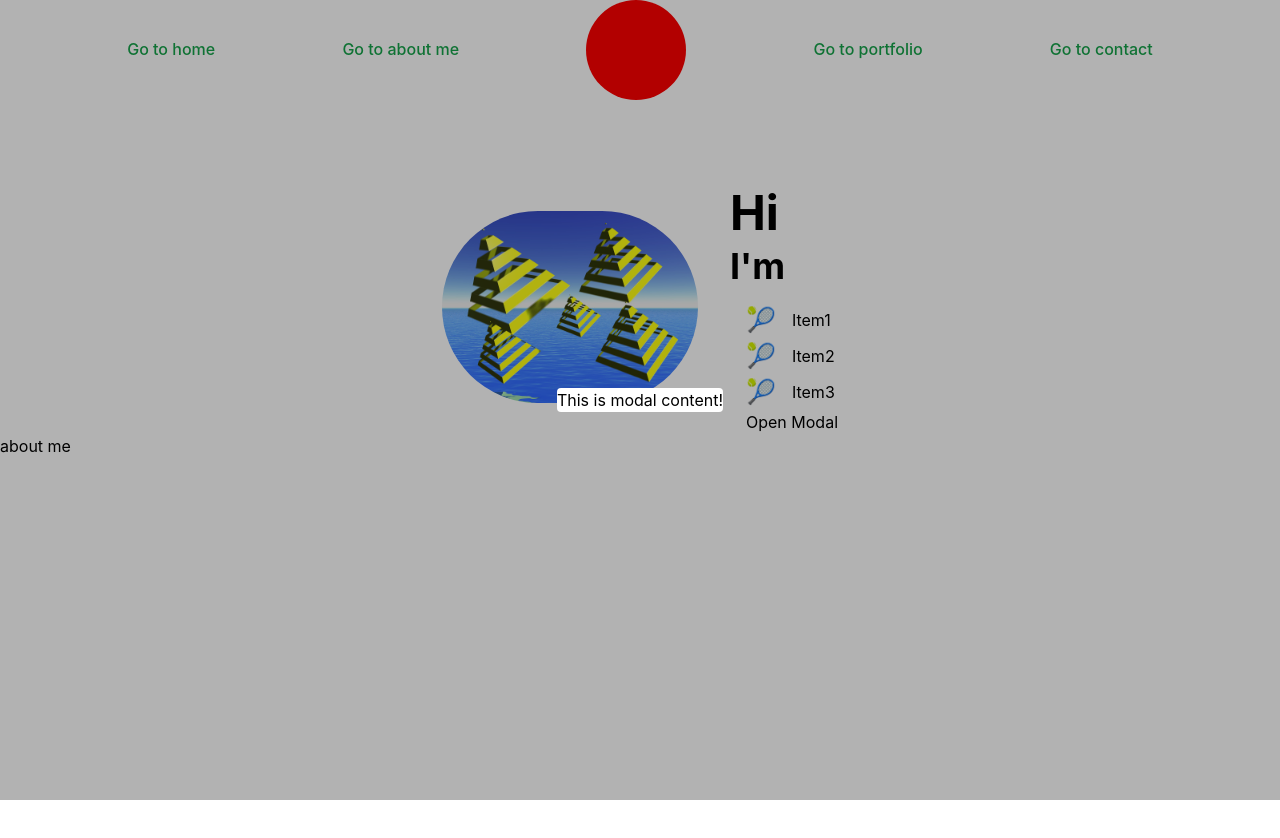
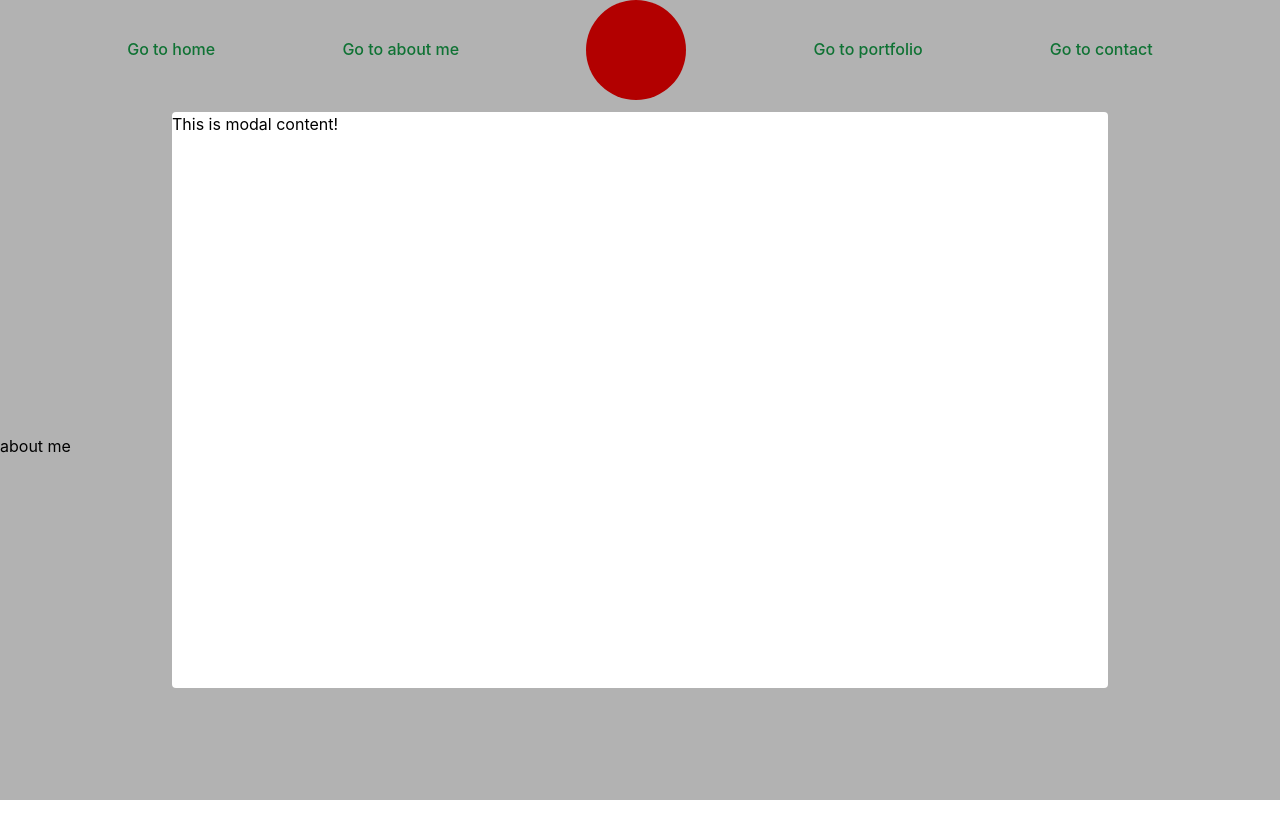
Before and after one commit to sergiupop/personal-page, a React (Create React App) app: page / in a window 1280 px wide. Both pictures are taken after a click on the button "Open Modal". Shown: the top 838 px of the page. Built offline with nearby package versions, Linux system fonts and the light colour scheme.

Commit message:
Add animation to the modal

```diff
--- a/src/components/Modal.tsx
+++ b/src/components/Modal.tsx
@@ -1,5 +1,5 @@
-import { PropsWithChildren } from "react";
-import { Dialog } from "@headlessui/react";
+import { Fragment, PropsWithChildren } from "react";
+import { Dialog, Transition } from "@headlessui/react";
 
 type ModalProps = {
   isOpen: boolean;
@@ -8,15 +8,25 @@ type ModalProps = {
 
 const Modal = ({ children, isOpen, handleClose }: PropsWithChildren<ModalProps>) => {
   return (
-    <Dialog open={isOpen} onClose={handleClose}>
+    <Transition
+      show={isOpen}
+      as={Fragment}
+      enter="ease-out duration-300"
+      enterFrom="opacity-0"
+      enterTo="opacity-100"
+      leave="ease-in duration-200"
+      leaveFrom="opacity-100"
+      leaveTo="opacity-0"
+    >
+      <Dialog onClose={handleClose}>
         <div className="fixed inset-0 bg-black/30" aria-hidden="true" />
-
         <div className="fixed inset-0 flex items-center justify-center p-4">
-        <Dialog.Panel className="mx-auto rounded bg-white">
+          <Dialog.Panel className="mx-auto w-3/4 h-3/4 rounded bg-white">
             {children}
           </Dialog.Panel>
         </div>
       </Dialog>
+    </Transition>
   )
 }
 
```
Lines whose indentation alone changed are shown as unchanged.
